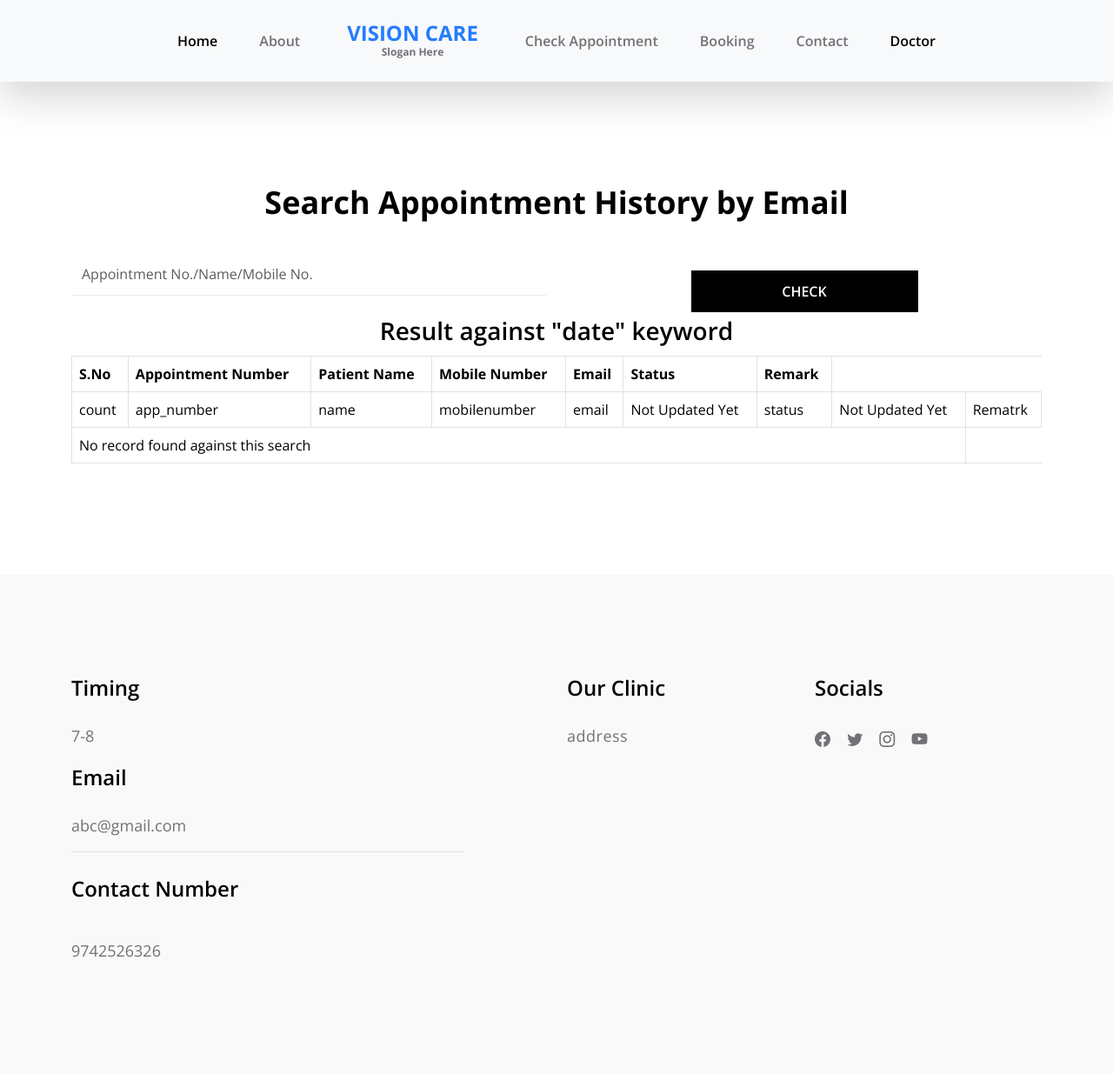
After one commit to sangeetaupadhye/doctor_appointment_booking_system, a PHP site: page /check-appointment.php in a window 1280 px wide. The commit adds this page. Shown: the whole page at 87% size. Run offline with PHP 8.4, Linux system fonts and the light colour scheme; some libraries are stand-ins or nearby versions.

Commit message:
check appointment

```diff
--- /dev/null
+++ b/check-appointment.php
@@ -0,0 +1,127 @@
+
+<!doctype html>
+<html lang="en">
+    <head>
+
+
+        <!-- CSS FILES -->
+        <link rel="preconnect" href="https://fonts.googleapis.com">
+
+        <link rel="preconnect" href="https://fonts.gstatic.com" crossorigin>
+
+        <link href="https://fonts.googleapis.com/css2?family=Open+Sans:wght@300;400;600;700&display=swap" rel="stylesheet">
+
+        <link href="css/bootstrap.min.css" rel="stylesheet">
+
+        <link href="css/bootstrap-icons.css" rel="stylesheet">
+
+        <link href="css/owl.carousel.min.css" rel="stylesheet">
+
+        <link href="css/owl.theme.default.min.css" rel="stylesheet">
+
+        <link href="css/templatemo-medic-care.css" rel="stylesheet">
+
+    </head>
+
+    <body id="top">
+
+        <main>
+
+            <?php include_once('includes/header.php');?>
+
+
+
+
+
+
+
+            <section class="section-padding" id="booking">
+                <div class="container">
+                    <div class="row">
+
+                        <div class="col-lg-12 col-12 mx-auto">
+                            <div class="booking-form">
+
+                                <h2 class="text-center mb-lg-3 mb-2">Search Appointment History by Email</h2>
+
+                                <form role="form" method="post">
+                                    <div class="row">
+                                        <div class="col-lg-6 col-12">
+                                            <input id="searchdata" type="text" name="searchdata" required="true" class="form-control" placeholder="Appointment No./Name/Mobile No.">
+                                        </div>
+
+                                        <div class="col-lg-3 col-md-4 col-6 mx-auto">
+                                            <button type="submit" class="form-control" name="search" id="submit-button">Check</button>
+                                        </div>
+                                    </div>
+                                </form>
+
+                            </div>
+
+  <h4 align="center">Result against "<?php echo "date";?>" keyword </h4>
+
+                    <div class="widget-body">
+                        <div class="table-responsive">
+                            <table class="table table-bordered table-hover js-basic-example dataTable table-custom">
+                                <thead>
+                                    <tr>
+                                        <th>S.No</th>
+                                        <th>Appointment Number</th>
+                                        <th>Patient Name</th>
+                                        <th>Mobile Number</th>
+                                        <th>Email</th>
+                                    <th>Status</th>
+                                        <th>Remark</th>
+
+                                    </tr>
+                                </thead>
+
+                                <tbody>
+
+                                    <tr>
+                                        <td><?php echo "count";?></td>
+                                        <td><?php  echo "app_number";?></td>
+                                        <td><?php  echo "name";?></td>
+                                        <td><?php  echo "mobilenumber";?></td>
+                                        <td><?php  echo "email";?></td>
+
+
+                     <td><?php echo "Not Updated Yet"; ?></td>
+                 <td><?php  echo "status";?>
+                  </td>
+
+
+                     <td><?php echo "Not Updated Yet"; ?></td>
+                <td><?php  echo "Rematrk";?>
+                  </td>
+
+
+                                    </tr>
+
+
+                                </tbody>
+
+
+
+  <tr>
+    <td colspan="8"> No record found against this search</td>
+
+  </tr>
+
+                            </table>
+                        </div>
+
+                    </div>
+                </div>
+            </section>
+
+        </main>
+        <?php include_once('includes/footer.php');?>
+        <!-- JAVASCRIPT FILES -->
+        <script src="js/jquery.min.js"></script>
+        <script src="js/bootstrap.bundle.min.js"></script>
+        <script src="js/owl.carousel.min.js"></script>
+        <script src="js/scrollspy.min.js"></script>
+        <script src="js/custom.js"></script>
+    </body>
+</html>
--- a/includes/header.php
+++ b/includes/header.php
@@ -27,14 +27,14 @@
                             VISION CARE
                                 <strong class="d-block">Slogan Here</strong>
                             </a>
-<!--
+
                             <li class="nav-item">
                                 <a class="nav-link" href="check-appointment.php">Check Appointment</a>
-                            </li> -->
+                            </li>
 
-                            <!-- <li class="nav-item">
+                            <li class="nav-item">
                                 <a class="nav-link" href="#booking">Booking</a>
-                            </li> -->
+                            </li>
 
                             <li class="nav-item">
                                 <a class="nav-link" href="#contact">Contact</a>
```
Also changed, not shown: index.php (+29 -1 lines).
